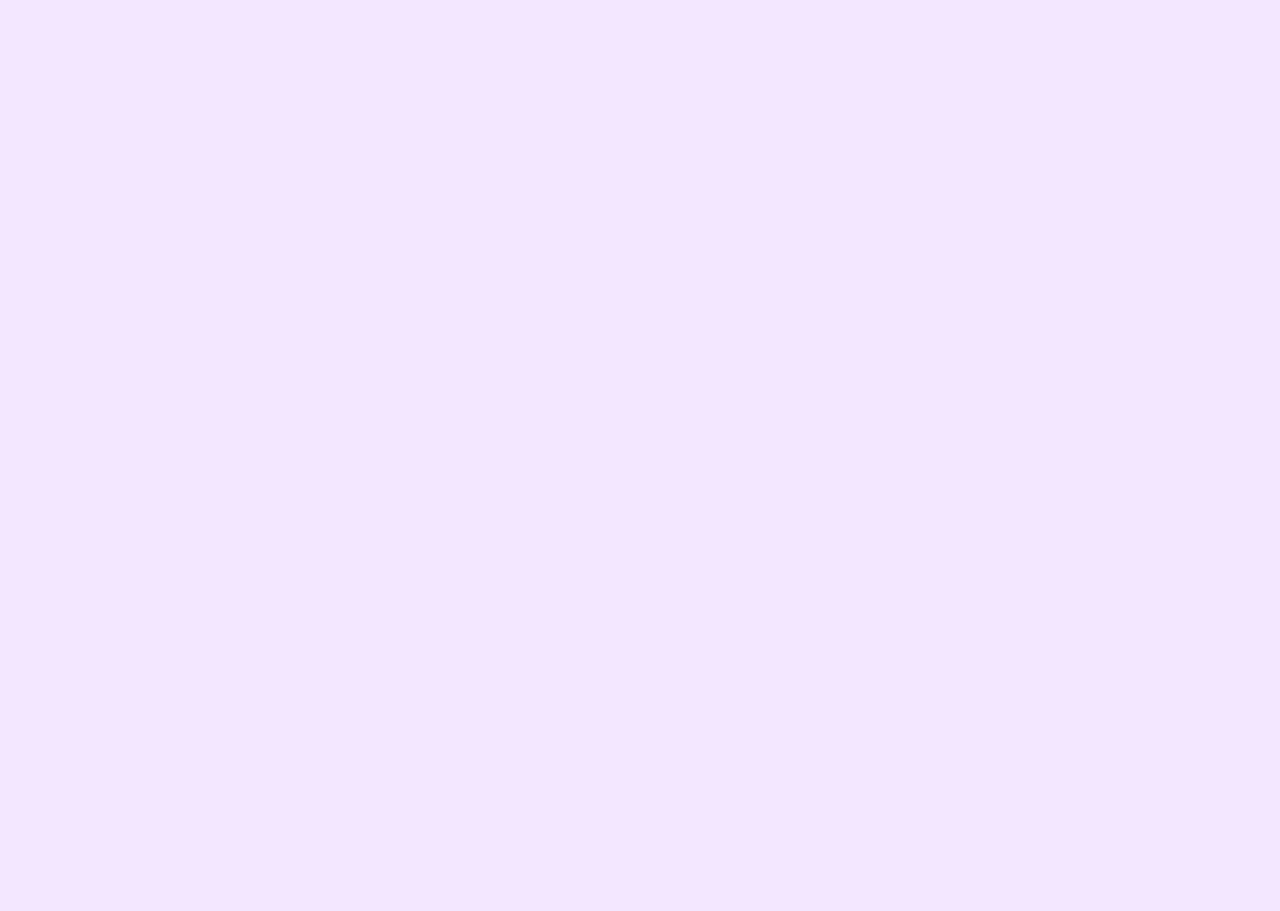
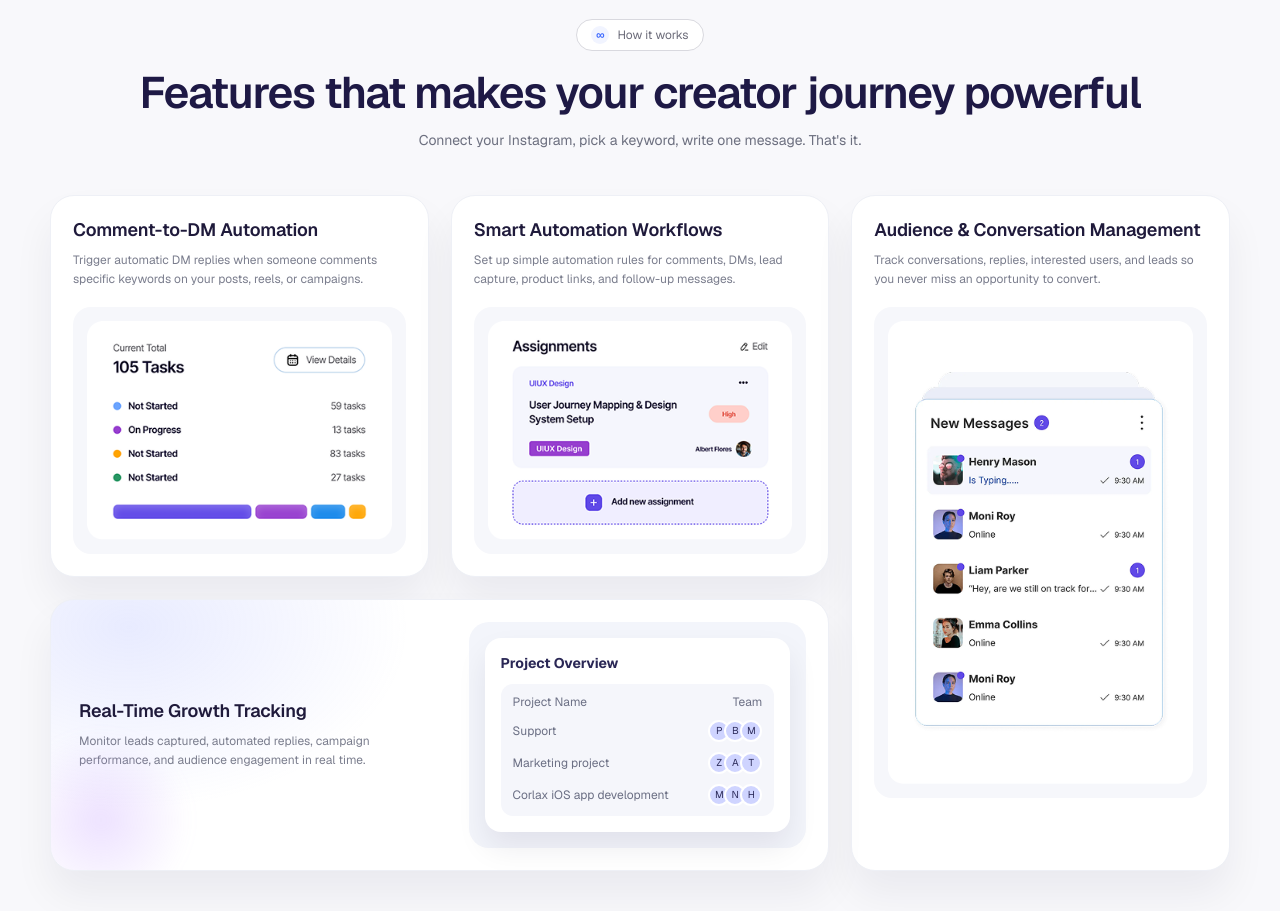
Before and after one commit to kunalvvs/landing-cd, a Next.js app in the folder landing-app/: page / in a window 1280 px wide. Shown: the part 4500-5411 px from the top of the page. Before the commit the page ends 4409 px from the top, so only its background shows below. Built offline with nearby package versions, Linux system fonts and the light colour scheme.

Commit message:
another section

```diff
--- a/landing-app/src/app/page.js
+++ b/landing-app/src/app/page.js
@@ -1,6 +1,7 @@
 import HeroSection from "@/components/sections/hero/HeroSection";
 import HowItWorksSection from "@/components/sections/how-it-works/HowItWorksSection";
 import FeaturesAutomationSection from "@/components/sections/features-automation/FeaturesAutomationSection";
+import FeaturesOverviewSection from "@/components/sections/features-overview/FeaturesOverviewSection";
 
 export default function Home() {
   return (
@@ -8,6 +9,7 @@ export default function Home() {
       <HeroSection />
       <HowItWorksSection />
       <FeaturesAutomationSection />
+      <FeaturesOverviewSection />
     </main>
   );
 }
--- /dev/null
+++ b/landing-app/src/components/sections/features-overview/FeaturesOverviewSection.jsx
@@ -0,0 +1,137 @@
+import Image from "next/image";
+import styles from "./FeaturesOverviewSection.module.css";
+
+const FEATURE_CARDS = [
+  {
+    id: "comment-to-dm",
+    title: "Comment-to-DM Automation",
+    description:
+      "Trigger automatic DM replies when someone comments specific keywords on your posts, reels, or campaigns.",
+    image: "/images/features card/feature-card1.png",
+    imageAlt: "Task progress automation preview",
+  },
+  {
+    id: "smart-workflows",
+    title: "Smart Automation Workflows",
+    description:
+      "Set up simple automation rules for comments, DMs, lead capture, product links, and follow-up messages.",
+    image: "/images/features card/feature-card2.png",
+    imageAlt: "Assignments workflow preview",
+  },
+  {
+    id: "audience-management",
+    title: "Audience & Conversation Management",
+    description:
+      "Track conversations, replies, interested users, and leads so you never miss an opportunity to convert.",
+    image: "/images/features card/Background.png",
+    imageAlt: "Audience conversation inbox preview",
+    tall: true,
+  },
+];
+
+export default function FeaturesOverviewSection() {
+  return (
+    <section className={styles.section} aria-labelledby="features-overview-title">
+      <div className={styles.inner}>
+        <div className={styles.badge}>How it works</div>
+
+        <h2 id="features-overview-title" className={styles.title}>
+          Features that makes your creator journey powerful
+        </h2>
+
+        <p className={styles.subtitle}>
+          Connect your Instagram, pick a keyword, write one message. That&apos;s it.
+        </p>
+
+        <div className={styles.grid}>
+          {FEATURE_CARDS.map((card) => (
+            <article
+              key={card.id}
+              className={card.tall ? styles.cardTall : styles.card}
+            >
+              <div className={styles.cardContent}>
+                <h3>{card.title}</h3>
+                <p>{card.description}</p>
+              </div>
+              <div className={styles.cardMedia}>
+                <Image
+                  src={card.image}
+                  alt={card.imageAlt}
+                  width={720}
+                  height={560}
+                  className={styles.cardImage}
+                />
+              </div>
+            </article>
+          ))}
+
+          <article className={styles.wideCard}>
+            <div className={styles.wideText}>
+              <h3>Real-Time Growth Tracking</h3>
+              <p>
+                Monitor leads captured, automated replies, campaign performance,
+                and audience engagement in real time.
+              </p>
+            </div>
+
+            <div className={styles.wideMedia}>
+              <div className={styles.projectCard}>
+                <div className={styles.projectHeader}>
+                  <h4>Project Overview</h4>
+                </div>
+                <div className={styles.projectTable}>
+                  <div className={styles.projectRow}>
+                    <span>Project Name</span>
+                    <span>Team</span>
+                  </div>
+                  <div className={styles.projectRow}>
+                    <span>Support</span>
+                    <span className={styles.avatarGroup}>
+                      <span className={styles.avatar} aria-hidden="true">
+                        P
+                      </span>
+                      <span className={styles.avatar} aria-hidden="true">
+                        B
+                      </span>
+                      <span className={styles.avatar} aria-hidden="true">
+                        M
+                      </span>
+                    </span>
+                  </div>
+                  <div className={styles.projectRow}>
+                    <span>Marketing project</span>
+                    <span className={styles.avatarGroup}>
+                      <span className={styles.avatar} aria-hidden="true">
+                        Z
+                      </span>
+                      <span className={styles.avatar} aria-hidden="true">
+                        A
+                      </span>
+                      <span className={styles.avatar} aria-hidden="true">
+                        T
+                      </span>
+                    </span>
+                  </div>
+                  <div className={styles.projectRow}>
+                    <span>Corlax iOS app development</span>
+                    <span className={styles.avatarGroup}>
+                      <span className={styles.avatar} aria-hidden="true">
+                        M
+                      </span>
+                      <span className={styles.avatar} aria-hidden="true">
+                        N
+                      </span>
+                      <span className={styles.avatar} aria-hidden="true">
+                        H
+                      </span>
+                    </span>
+                  </div>
+                </div>
+              </div>
+            </div>
+          </article>
+        </div>
+      </div>
+    </section>
+  );
+}
--- /dev/null
+++ b/landing-app/src/components/sections/features-overview/FeaturesOverviewSection.module.css
@@ -0,0 +1,238 @@
+.section {
+  padding: 110px 0 120px;
+  background: #f8f8fb;
+}
+
+.inner {
+  width: min(1180px, 100% - 40px);
+  margin: 0 auto;
+  text-align: center;
+}
+
+.badge {
+  margin: 0 auto;
+  display: inline-flex;
+  align-items: center;
+  gap: 8px;
+  padding: 6px 14px;
+  border-radius: 999px;
+  border: 1px solid #d9d9df;
+  background: #ffffff;
+  color: #6b6b79;
+  font-size: 12px;
+  line-height: 1;
+}
+
+.badge::before {
+  content: "∞";
+  width: 18px;
+  height: 18px;
+  border-radius: 50%;
+  display: inline-flex;
+  align-items: center;
+  justify-content: center;
+  background: #f1f4ff;
+  color: #3b68ff;
+  font-weight: 600;
+}
+
+.title {
+  margin-top: 18px;
+  font-size: clamp(32px, 4.5vw, 44px);
+  line-height: 1.1;
+  letter-spacing: -0.03em;
+  color: #1e1945;
+  font-weight: 600;
+  font-family: "Funnel Display", var(--font-geist-sans), Arial, Helvetica,
+    sans-serif;
+}
+
+.subtitle {
+  margin-top: 14px;
+  color: #6c6f7f;
+  font-size: 14px;
+}
+
+.grid {
+  margin-top: 46px;
+  display: grid;
+  grid-template-columns: repeat(3, minmax(0, 1fr));
+  gap: 22px;
+  text-align: left;
+}
+
+.card,
+.cardTall,
+.wideCard {
+  background: #ffffff;
+  border-radius: 24px;
+  padding: 22px;
+  border: 1px solid #eef0f6;
+  box-shadow: 0 24px 40px rgba(20, 12, 52, 0.06);
+}
+
+.cardTall {
+  grid-row: span 2;
+}
+
+.cardContent h3,
+.wideText h3 {
+  color: #1f1a3b;
+  font-size: 18px;
+  font-weight: 600;
+  letter-spacing: -0.01em;
+}
+
+.cardContent p,
+.wideText p {
+  margin-top: 10px;
+  color: #7a7d8d;
+  font-size: 12px;
+  line-height: 1.6;
+}
+
+.cardMedia {
+  margin-top: 18px;
+  border-radius: 18px;
+  background: #f6f7fb;
+  padding: 14px;
+}
+
+.cardImage {
+  width: 100%;
+  height: auto;
+  display: block;
+}
+
+.wideCard {
+  grid-column: span 2;
+  display: grid;
+  grid-template-columns: 1.1fr 1fr;
+  align-items: center;
+  gap: 24px;
+  position: relative;
+  overflow: hidden;
+  background: radial-gradient(400px 260px at 10% 10%, rgba(127, 144, 255, 0.18), rgba(255, 255, 255, 0) 70%),
+    #ffffff;
+}
+
+.wideCard::after {
+  content: "";
+  position: absolute;
+  left: -40px;
+  bottom: -40px;
+  width: 180px;
+  height: 180px;
+  background: radial-gradient(circle, rgba(179, 130, 255, 0.24), rgba(255, 255, 255, 0) 70%);
+  filter: blur(8px);
+}
+
+.wideText {
+  padding-left: 6px;
+}
+
+.wideMedia {
+  background: #f3f5fb;
+  border-radius: 20px;
+  padding: 16px;
+  display: flex;
+  align-items: center;
+  justify-content: center;
+}
+
+
+.projectCard {
+  width: 100%;
+  background: #ffffff;
+  border-radius: 16px;
+  padding: 16px;
+  box-shadow: 0 16px 30px rgba(20, 12, 52, 0.08);
+}
+
+.projectHeader h4 {
+  font-size: 14px;
+  color: #2a2755;
+  margin-bottom: 12px;
+}
+
+.projectTable {
+  background: #f5f6fb;
+  border-radius: 12px;
+  padding: 10px 12px;
+  display: grid;
+  gap: 10px;
+}
+
+.projectRow {
+  display: flex;
+  align-items: center;
+  justify-content: space-between;
+  color: #6b6f84;
+  font-size: 12px;
+}
+
+.projectRow span:first-child {
+  max-width: 70%;
+}
+
+.avatarGroup {
+  display: inline-flex;
+  align-items: center;
+}
+
+.avatar {
+  width: 22px;
+  height: 22px;
+  border-radius: 999px;
+  border: 2px solid #ffffff;
+  background: #cfd4ff;
+  color: #2d2c5c;
+  display: inline-flex;
+  align-items: center;
+  justify-content: center;
+  font-size: 10px;
+  margin-left: -6px;
+}
+
+.avatar:first-child {
+  margin-left: 0;
+}
+
+@media (max-width: 1080px) {
+  .grid {
+    grid-template-columns: repeat(2, minmax(0, 1fr));
+  }
+
+  .cardTall {
+    grid-row: auto;
+  }
+
+  .wideCard {
+    grid-column: span 2;
+    grid-template-columns: 1fr;
+  }
+}
+
+@media (max-width: 760px) {
+  .section {
+    padding: 86px 0 96px;
+  }
+
+  .inner {
+    width: min(1180px, 100% - 24px);
+  }
+
+  .grid {
+    grid-template-columns: 1fr;
+  }
+
+  .wideCard {
+    grid-column: span 1;
+  }
+
+  .card,
+  .cardTall,
+  .wideCard {
+    border-radius: 18px;
+  }
+}
```
